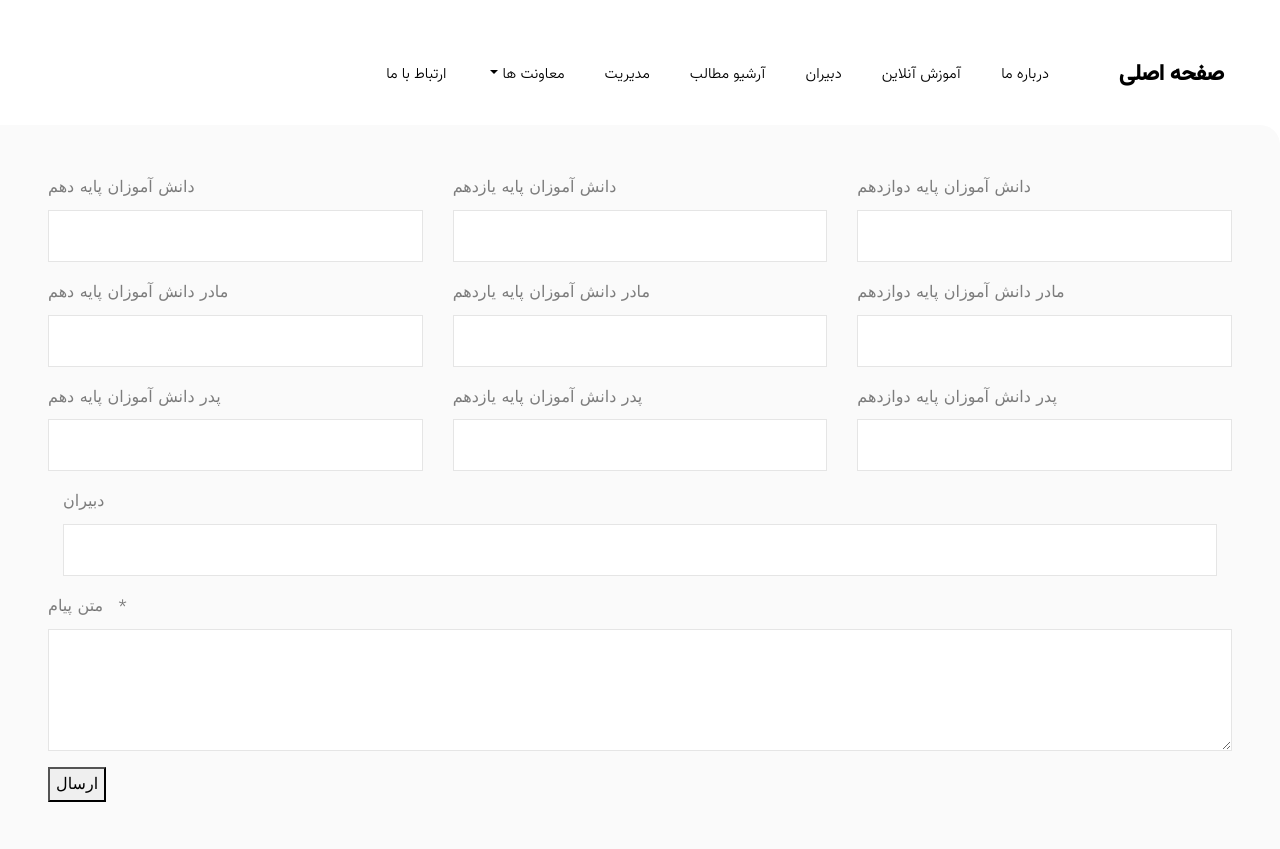
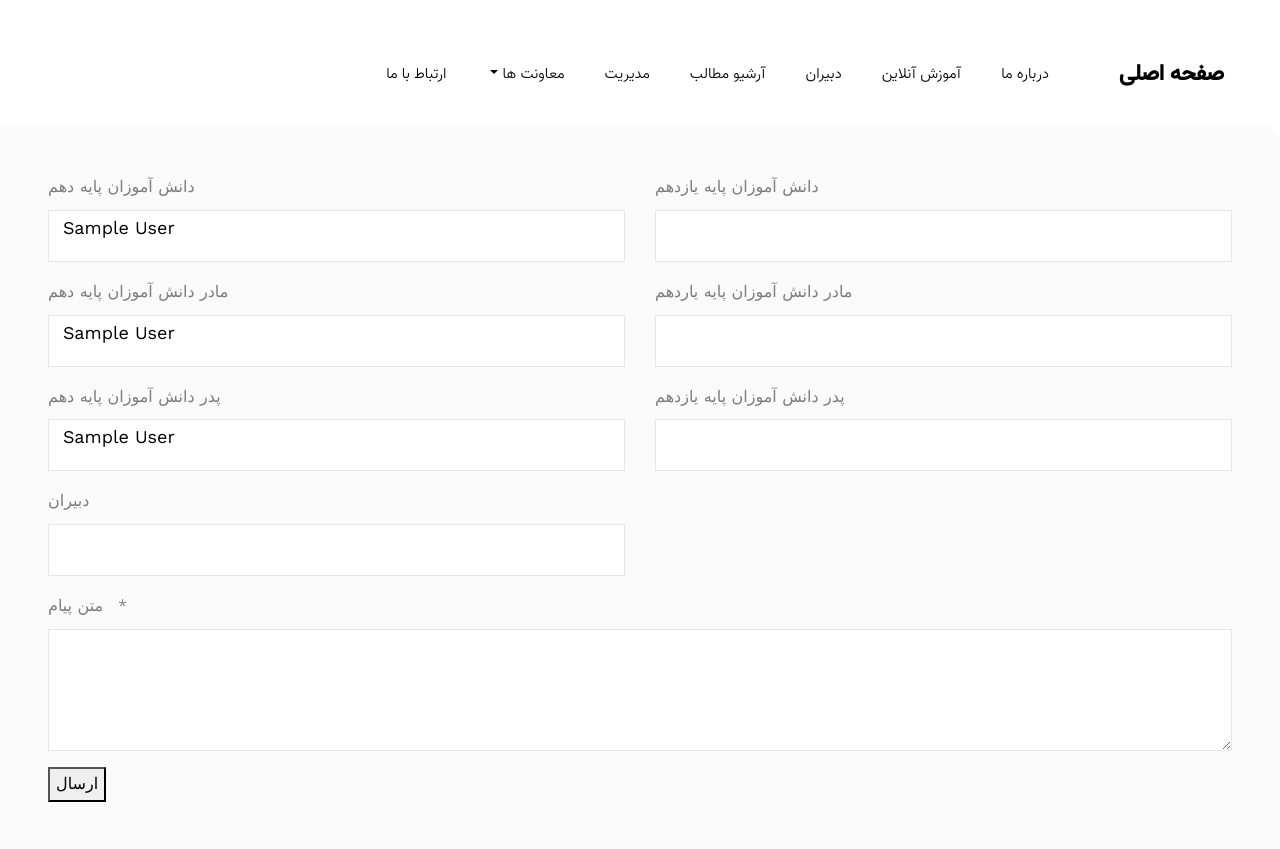
Before and after one commit to TheMn/internet-engineering-project, a Django app: template helli5/templates/sms.html in a window 1280 px wide. Shown: the part 178-1027 px from the top of the page. Run offline with Django 3.2, Linux system fonts and the light colour scheme; the template is opened without the code that fills it: values that come from a table or form of the project are taken from there, others are empty; tables that the repository leaves empty hold one stand-in row (values such as "Sample post"); lists and menus that the app fills with data are empty; parts of the project's set-up code (start-up, migrations or seed data) failed here and were passed over; some libraries are stand-ins or nearby versions; some web fonts are replaced.

Commit message:
Revert "change sms panel"
This reverts commit 7d5354c9155fa5d17f195be3bd25d899202b03c3.

```diff
--- a/helli5/templates/sms.html
+++ b/helli5/templates/sms.html
@@ -51,36 +51,27 @@
         <form method="post" action="{% url 'sms' %}">
             {% csrf_token %}
             <div class="row">
-                <div class="col-4">
+                <div class="col-6">
                     {{ sms_form.field_10_student|as_crispy_field }}
                 </div>
-                <div class="col-4">
+                <div class="col-6">
                     {{ sms_form.field_11_student|as_crispy_field }}
                 </div>
-                <div class="col-4">
-                    {{ sms_form.field_12_student|as_crispy_field }}
-                </div>
-                <div class="col-4">
+                <div class="col-6">
                     {{ sms_form.field_10_mom|as_crispy_field }}
                 </div>
-                <div class="col-4">
+                <div class="col-6">
                     {{ sms_form.field_11_mom|as_crispy_field }}
                 </div>
-                <div class="col-4">
-                    {{ sms_form.field_12_mom|as_crispy_field }}
-                </div>
-                <div class="col-4">
+                 <div class="col-6">
                     {{ sms_form.field_10_dad|as_crispy_field }}
                 </div>
-                <div class="col-4">
+                <div class="col-6">
                     {{ sms_form.field_11_dad|as_crispy_field }}
                 </div>
-                <div class="col-4">
-                    {{ sms_form.field_12_dad|as_crispy_field }}
+                <div class="col-6">
+                    {{ sms_form.teacher|as_crispy_field }}
                 </div>
-            </div>
-            <div class="col-12">
-                {{ sms_form.teacher|as_crispy_field }}
             </div>
             {{ sms_form.text|as_crispy_field }}
             <button type="submit">ارسال</button>
--- a/smsApp/forms.py
+++ b/smsApp/forms.py
@@ -9,9 +9,6 @@ class smsForm(forms.ModelForm):
     field_11_student = forms.MultipleChoiceField(required=False, label='دانش آموزان پایه یازدهم')
     field_11_mom = forms.MultipleChoiceField(required=False, label='مادر دانش آموزان پایه یاردهم')
     field_11_dad = forms.MultipleChoiceField(required=False, label='پدر دانش آموزان پایه یازدهم')
-    field_12_student = forms.MultipleChoiceField(required=False, label='پدر دانش آموزان پایه دوازدهم')
-    field_12_mom = forms.MultipleChoiceField(required=False, label='پدر دانش آموزان پایه دوازدهم')
-    field_12_dad = forms.MultipleChoiceField(required=False, label='پدر دانش آموزان پایه دوازدهم')
     teacher = forms.MultipleChoiceField(required=False, label='دبیران')
     text = forms.CharField(widget=forms.Textarea(attrs={
         'class': 'form-control',
@@ -21,23 +18,17 @@ class smsForm(forms.ModelForm):
     def __init__(self, *args, **kwargs):
         super().__init__(*args, **kwargs)
         choice_10_student = [(s.profile.phone, s.first_name + ' ' + s.last_name) for s in
-                             User.objects.filter(username__regex='99d*').all()]
+                             User.objects.filter(profile__grade=10).all()]
         choice_10_mom = [(s.profile.mom_number, s.first_name + ' ' + s.last_name) for s in
-                         User.objects.filter(username__regex='99d*').all()]
+                         User.objects.filter(profile__grade=10).all()]
         choice_10_dad = [(s.profile.dad_number, s.first_name + ' ' + s.last_name) for s in
-                         User.objects.filter(username__regex='99d*').all()]
+                         User.objects.filter(profile__grade=10).all()]
         choice_11_mom = [(s.profile.mom_number, s.first_name + ' ' + s.last_name) for s in
-                         User.objects.filter(username__regex='98d*').all()]
+                         User.objects.filter(profile__grade=11).all()]
         choice_11_dad = [(s.profile.dad_number, s.first_name + ' ' + s.last_name) for s in
-                         User.objects.filter(username__regex='98d*').all()]
+                         User.objects.filter(profile__grade=11).all()]
         choice_11_student = [(s.profile.phone, s.first_name + ' ' + s.last_name) for s in
-                             User.objects.filter(username__regex='98d*').all()]
-        choice_12_student = [(s.profile.phone, s.first_name + ' ' + s.last_name) for s in
-                             User.objects.filter(username__regex='97d*').all()]
-        choice_12_mom = [(s.profile.mom_number, s.first_name + ' ' + s.last_name) for s in
-                         User.objects.filter(username__regex='97d*').all()]
-        choice_12_dad = [(s.profile.dad_number, s.first_name + ' ' + s.last_name) for s in
-                         User.objects.filter(username__regex='97d*').all()]
+                             User.objects.filter(profile__grade=11).all()]
         choice_teachers = [(s.profile.phone, s.first_name + ' ' + s.last_name) for s in
                            User.objects.filter(groups__name='Teacher').all()]
         self.fields['field_10_student'] = forms.MultipleChoiceField(required=False, choices=choice_10_student,
@@ -52,12 +43,6 @@ class smsForm(forms.ModelForm):
                                                                 label='مادر دانش آموزان پایه یاردهم')
         self.fields['field_11_dad'] = forms.MultipleChoiceField(required=False, choices=choice_11_dad,
                                                                 label='پدر دانش آموزان پایه یازدهم')
-        self.fields['field_12_student'] = forms.MultipleChoiceField(required=False, choices=choice_12_student,
-                                                                    label='دانش آموزان پایه دوازدهم')
-        self.fields['field_12_dad'] = forms.MultipleChoiceField(required=False, choices=choice_12_dad,
-                                                                    label='پدر دانش آموزان پایه دوازدهم')
-        self.fields['field_12_mom'] = forms.MultipleChoiceField(required=False, choices=choice_12_mom,
-                                                                label='مادر دانش آموزان پایه دوازدهم')
         self.fields['teacher'] = forms.MultipleChoiceField(required=False, choices=choice_teachers,
                                                            label='دبیران')
 
--- a/smsApp/views.py
+++ b/smsApp/views.py
@@ -4,6 +4,7 @@ from django.views.decorators.csrf import csrf_protect
 from .send_sms import SendSms
 from django.shortcuts import redirect
 from helli5.decorators import has_perm
+
 
 from .forms import smsForm
 from loginApp.models import User
@@ -13,14 +14,14 @@ from loginApp.models import User
 @csrf_protect
 @has_perm('loginApp.send_sms')
 def sms(request):
+
     if request.method == "POST":
         form = smsForm(request.POST or None)
         if form.is_valid():
             phones = ','.join(s for s in (form.cleaned_data['field_10_student'] + form.cleaned_data['field_10_mom']) +
                               form.cleaned_data['field_10_dad'] + form.cleaned_data['field_11_student'] +
                               form.cleaned_data['field_11_mom'] + form.cleaned_data['field_11_dad'] +
-                              form.cleaned_data['teacher'] + form.cleaned_data['field_12_mom'] + form.cleaned_data[
-                                  'field_12_dad'] + form.cleaned_data['field_12_student'])
+                              form.cleaned_data['teacher'])
             text = form.cleaned_data['text']
             SendSms.send_bulk(text, phones)
         return HttpResponse(200)
```
